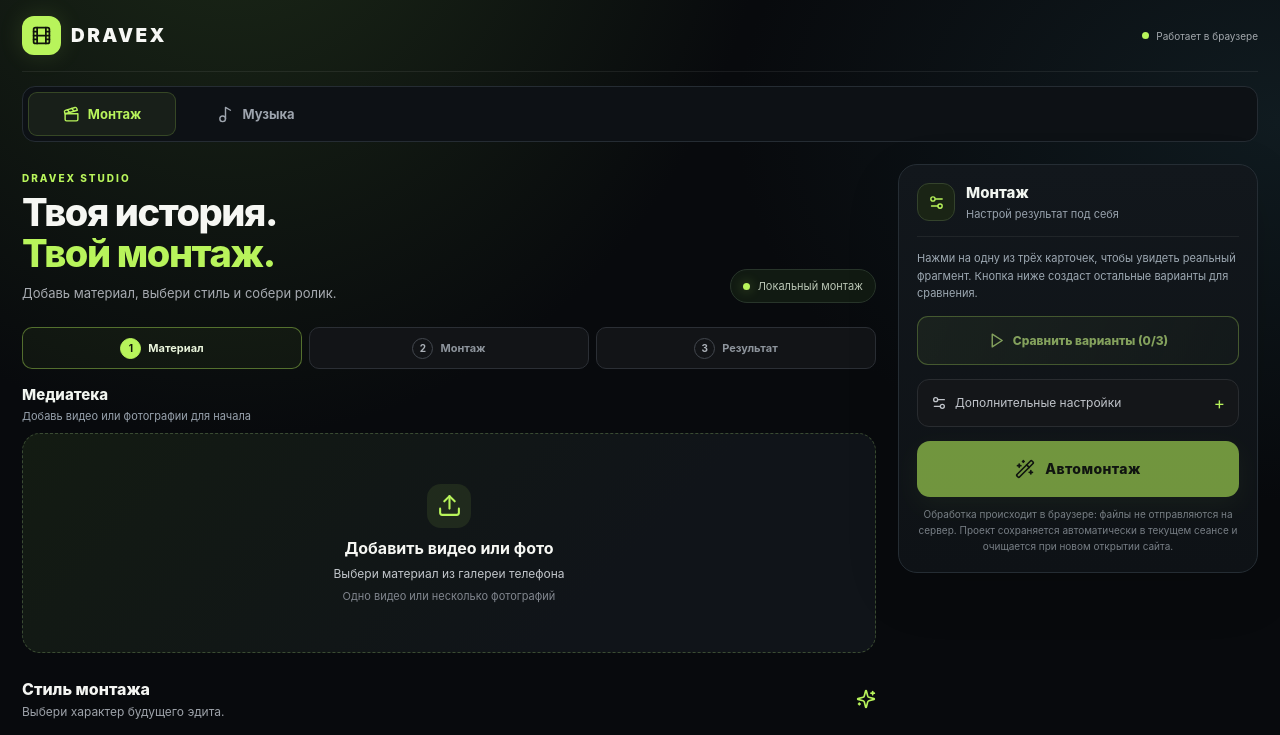
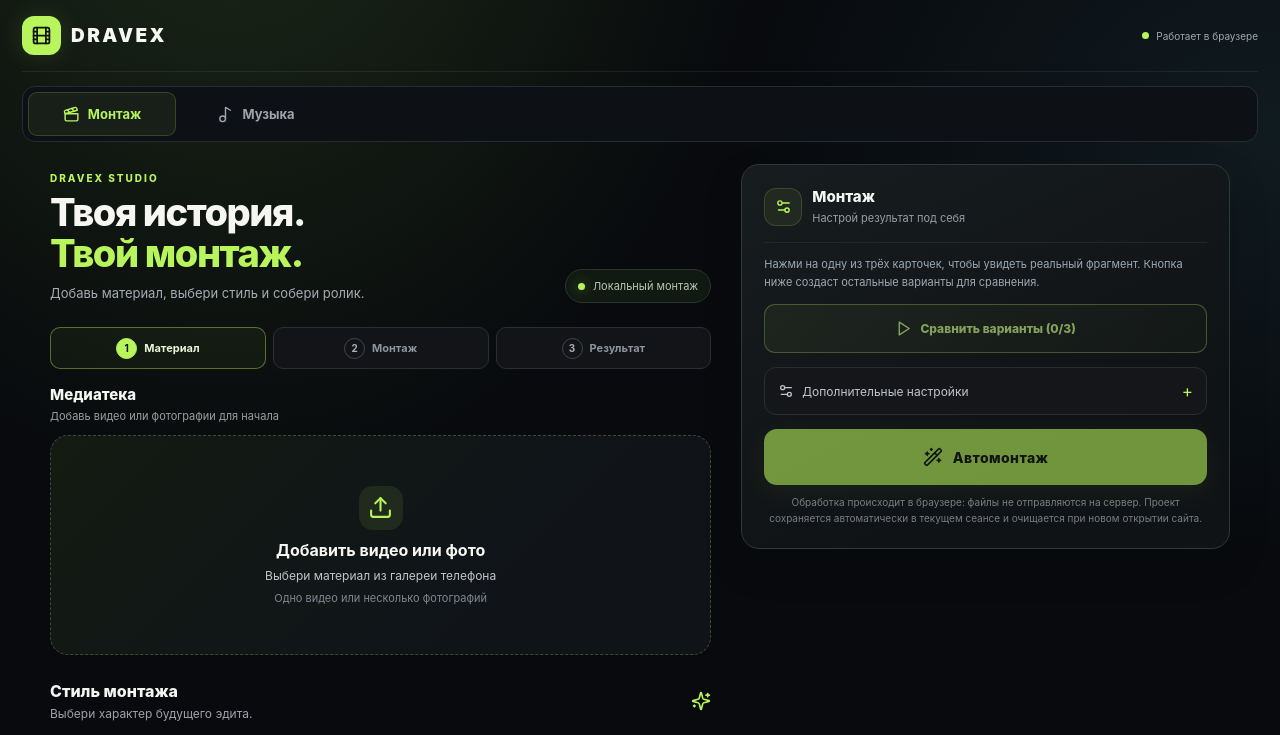
Before and after one commit to mlbbgame/dravex-ai-video-editor, a React (Vite) app: page / in a window 1280 px wide. Shown: the top 735 px of the page. Built offline with nearby package versions, Linux system fonts and the light colour scheme.

Commit message:
Improve DRAVEX main editor layout and Android touch usability

```diff
--- a/src/styles.css
+++ b/src/styles.css
@@ -649,3 +649,155 @@
 .dravex-app canvas {
   max-width: 100%;
 }
+
+/* Main-branch polish: stronger hierarchy, wider desktop workspace, safer touch controls. */
+.dravex-main {
+  width: min(100%, 1180px);
+}
+.dravex-editor-layout {
+  display: grid;
+  grid-template-columns: minmax(0, 1.15fr) minmax(320px, .85fr);
+  align-items: start;
+  gap: clamp(18px, 2.6vw, 30px);
+}
+.dravex-stage-column,
+.dravex-control-column {
+  min-width: 0;
+}
+.dravex-control-column {
+  position: sticky;
+  top: 16px;
+  padding: clamp(14px, 1.8vw, 22px);
+  border: 1px solid #30383b;
+  border-radius: 18px;
+  background: linear-gradient(155deg, #171c1e, #101315 72%);
+  box-shadow: 0 16px 42px #00000022;
+}
+.dravex-intro {
+  display: flex;
+  align-items: flex-end;
+  justify-content: space-between;
+  gap: 16px;
+}
+.dravex-media-heading {
+  display: flex;
+  align-items: center;
+  justify-content: space-between;
+  gap: 12px;
+  margin: 0 0 10px;
+}
+.dravex-media-heading h2,
+.dravex-control-heading h2 {
+  margin: 0;
+  color: #f4f6f1;
+  font-size: 15px;
+  font-weight: 800;
+}
+.dravex-media-heading p,
+.dravex-control-heading p {
+  margin: 5px 0 0;
+  color: #969fa5;
+  font-size: 11px;
+  line-height: 1.45;
+}
+.dravex-media-heading > button {
+  min-height: 40px;
+  display: inline-flex;
+  align-items: center;
+  justify-content: center;
+  gap: 7px;
+  padding: 8px 11px;
+  border: 1px solid #39423b;
+  border-radius: 10px;
+  color: #d5f6a5;
+  background: #c4ff680b;
+  font-size: 11px;
+  font-weight: 750;
+  touch-action: manipulation;
+}
+.dravex-control-heading {
+  display: flex;
+  align-items: center;
+  gap: 10px;
+  margin-bottom: 12px;
+}
+.dravex-control-icon {
+  width: 38px;
+  height: 38px;
+  display: grid;
+  flex: 0 0 38px;
+  place-items: center;
+  border: 1px solid #c4ff6828;
+  border-radius: 12px;
+  color: var(--accent);
+  background: #c4ff6810;
+}
+.dravex-preview {
+  max-height: min(72vh, 760px);
+}
+.dravex-photo-preview {
+  max-height: min(72vh, 760px);
+}
+.dravex-variant {
+  flex-basis: clamp(142px, 16vw, 178px);
+}
+.dravex-variant-preview {
+  height: auto;
+  aspect-ratio: 4 / 5;
+}
+.dravex-create,
+.dravex-preview-action,
+.dravex-media-heading > button,
+.dravex-variant,
+.dravex-project-actions button,
+.dravex-result-actions a,
+.dravex-result-actions button {
+  touch-action: manipulation;
+}
+.dravex-create:focus-visible,
+.dravex-preview-action:focus-visible,
+.dravex-media-heading > button:focus-visible,
+.dravex-project-actions button:focus-visible,
+.dravex-result-actions a:focus-visible,
+.dravex-result-actions button:focus-visible {
+  outline: 2px solid var(--accent);
+  outline-offset: 3px;
+}
+.dravex-duration select,
+.dravex-music button,
+.dravex-project-actions button,
+.dravex-result-actions a,
+.dravex-result-actions button {
+  min-height: 44px;
+}
+@media (max-width: 900px) {
+  .dravex-main { width: min(100%, 720px); }
+  .dravex-editor-layout {
+    grid-template-columns: minmax(0, 1fr);
+    gap: 16px;
+  }
+  .dravex-control-column {
+    position: static;
+  }
+  .dravex-preview,
+  .dravex-photo-preview {
+    max-height: min(68svh, 700px);
+  }
+}
+@media (max-width: 420px) {
+  .dravex-intro { align-items: flex-start; }
+  .dravex-editor-badge { max-width: 112px; line-height: 1.35; }
+  .dravex-workflow-steps > span { min-height: 40px; }
+  .dravex-variant { flex-basis: min(44vw, 160px); }
+  .dravex-variant-preview { aspect-ratio: 4 / 5; }
+  .dravex-control-column { padding: 13px; }
+  .dravex-duration select,
+  .dravex-music button { min-height: 44px; font-size: 11px; }
+}
+@media (hover: none) {
+  .dravex-variant:hover .dravex-variant-preview > img,
+  .dravex-variant:hover .dravex-variant-preview > video,
+  .dravex-create:hover:not(:disabled) {
+    transform: none;
+  }
+}
```
